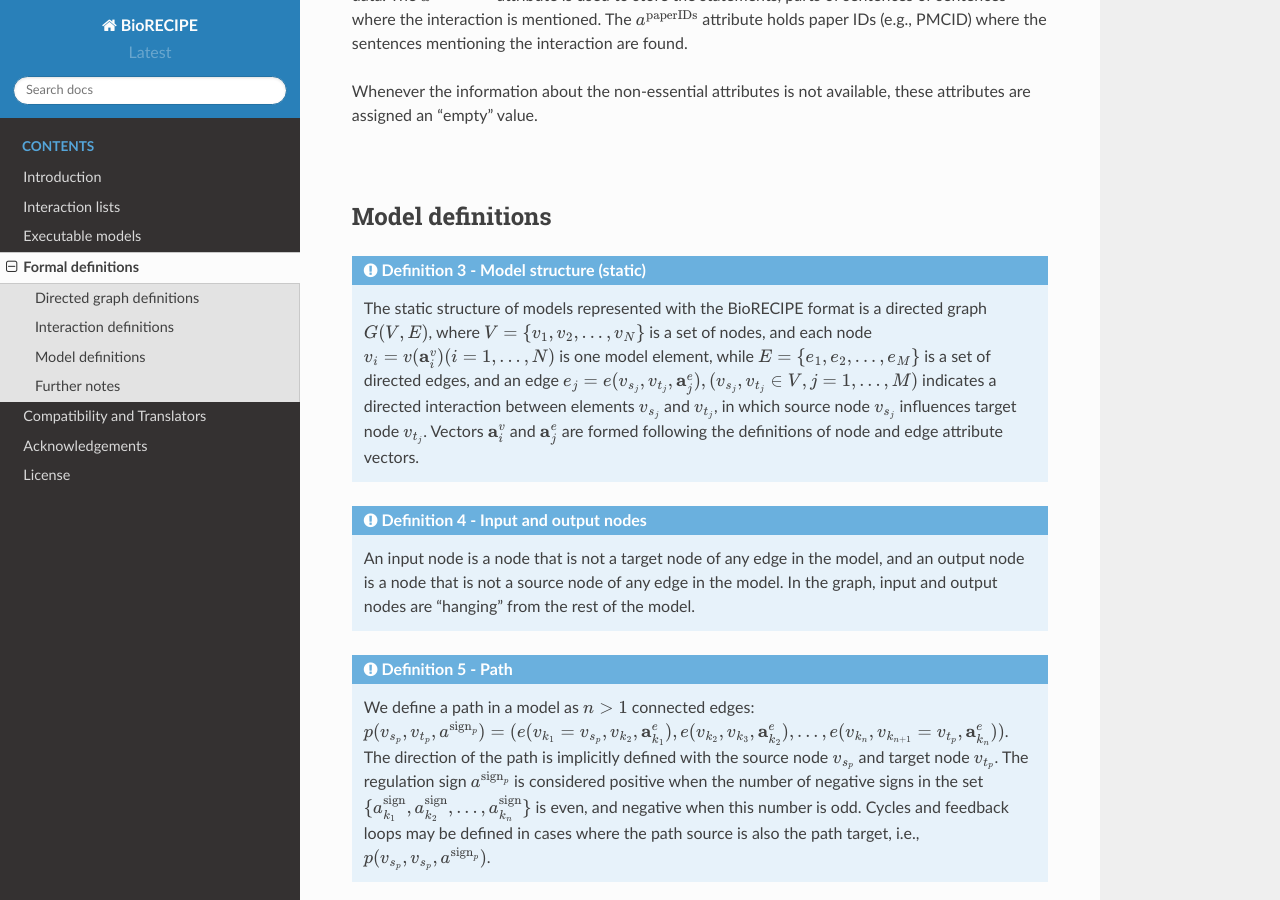
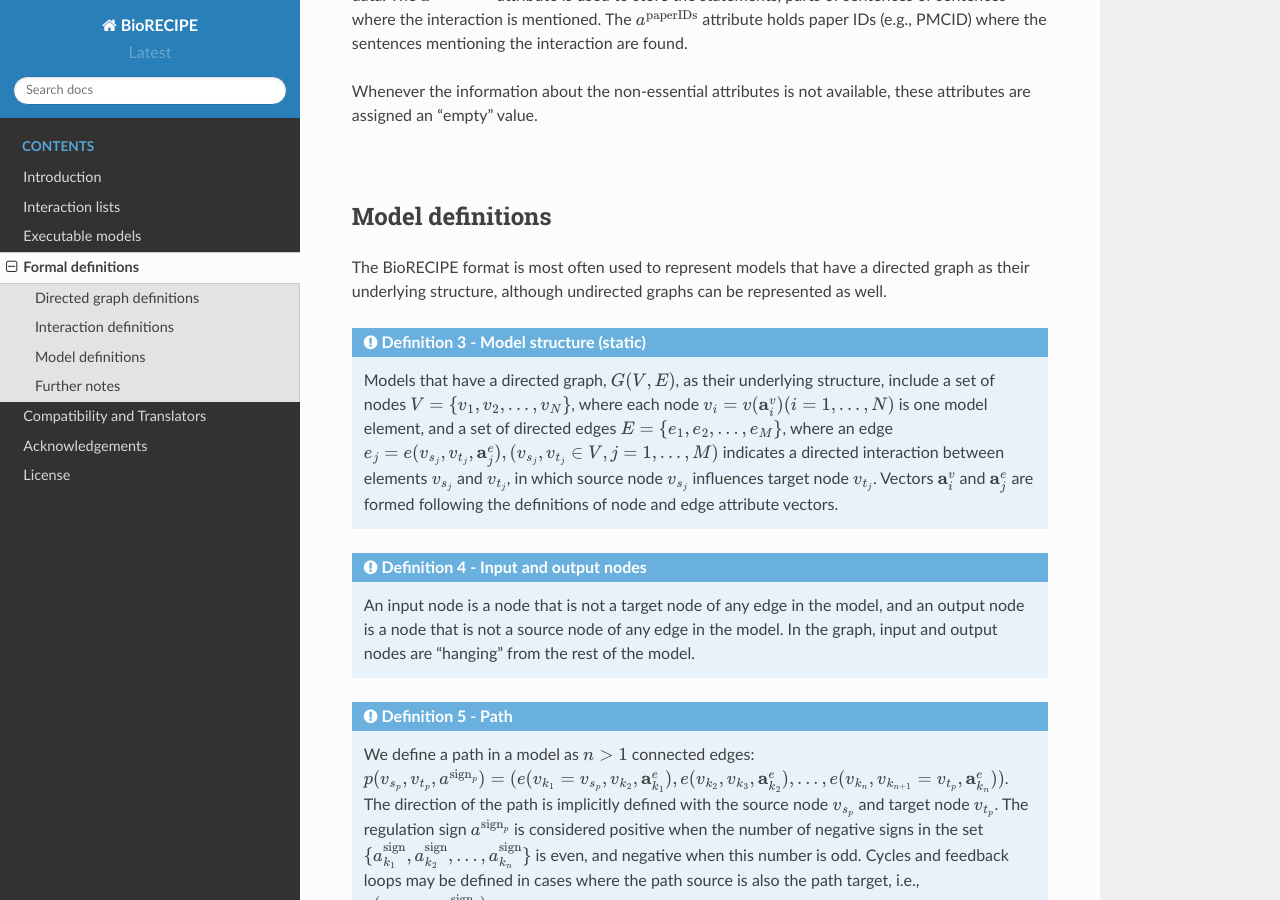
Before and after one commit to pitt-miskov-zivanov-lab/BioRECIPE, a Sphinx documentation site: the page built from docs/definitions.rst, in a window 1280 px wide and 900 px high, scrolled down 2322 px. Built offline with Sphinx 7.4.7 and the Read the Docs theme 2.0.0, drawn with Linux system fonts in a browser that asks for light colours.

Commit message:
Update definitions.rst

```diff
--- a/docs/definitions.rst
+++ b/docs/definitions.rst
@@ -55,10 +55,11 @@ Whenever the information about the non-essential attributes is not available, th
 Model definitions
 ----------------------------
 
+The BioRECIPE format is most often used to represent models that have a directed graph as their underlying structure, although undirected graphs can be represented as well.
 
 .. admonition:: Definition 3 - Model structure (static)
 
- The static structure of models represented with the BioRECIPE format is a directed graph :math:`G(V,E)`, where :math:`V=\{v_1,v_2,...,v_N\}` is a set of nodes, and each node :math:`v_i=v(\mathbf{a}_i^v) (i=1,...,N)` is one model element, while :math:`E=\{e_1,e_2,...,e_M\}` is a set of directed edges, and an edge :math:`e_j=e(v_{s_j},v_{t_j},\mathbf{a}_j^e), (v_{s_j},v_{t_j}\in V,j=1,...,M)` indicates a directed interaction between elements :math:`v_{s_j}` and :math:`v_{t_j}`, in which source node :math:`v_{s_j}` influences target node :math:`v_{t_j}`. Vectors :math:`\mathbf{a}_i^v` and :math:`\mathbf{a}_j^e` are formed following the definitions of node and edge attribute vectors.
+ Models that have a directed graph, :math:`G(V,E)`, as their underlying structure, include a set of nodes :math:`V=\{v_1,v_2,...,v_N\}`, where each node :math:`v_i=v(\mathbf{a}_i^v) (i=1,...,N)` is one model element, and a set of directed edges :math:`E=\{e_1,e_2,...,e_M\}`, where an edge :math:`e_j=e(v_{s_j},v_{t_j},\mathbf{a}_j^e), (v_{s_j},v_{t_j}\in V,j=1,...,M)` indicates a directed interaction between elements :math:`v_{s_j}` and :math:`v_{t_j}`, in which source node :math:`v_{s_j}` influences target node :math:`v_{t_j}`. Vectors :math:`\mathbf{a}_i^v` and :math:`\mathbf{a}_j^e` are formed following the definitions of node and edge attribute vectors.
 
 .. admonition:: Definition 4 - Input and output nodes
 
```
